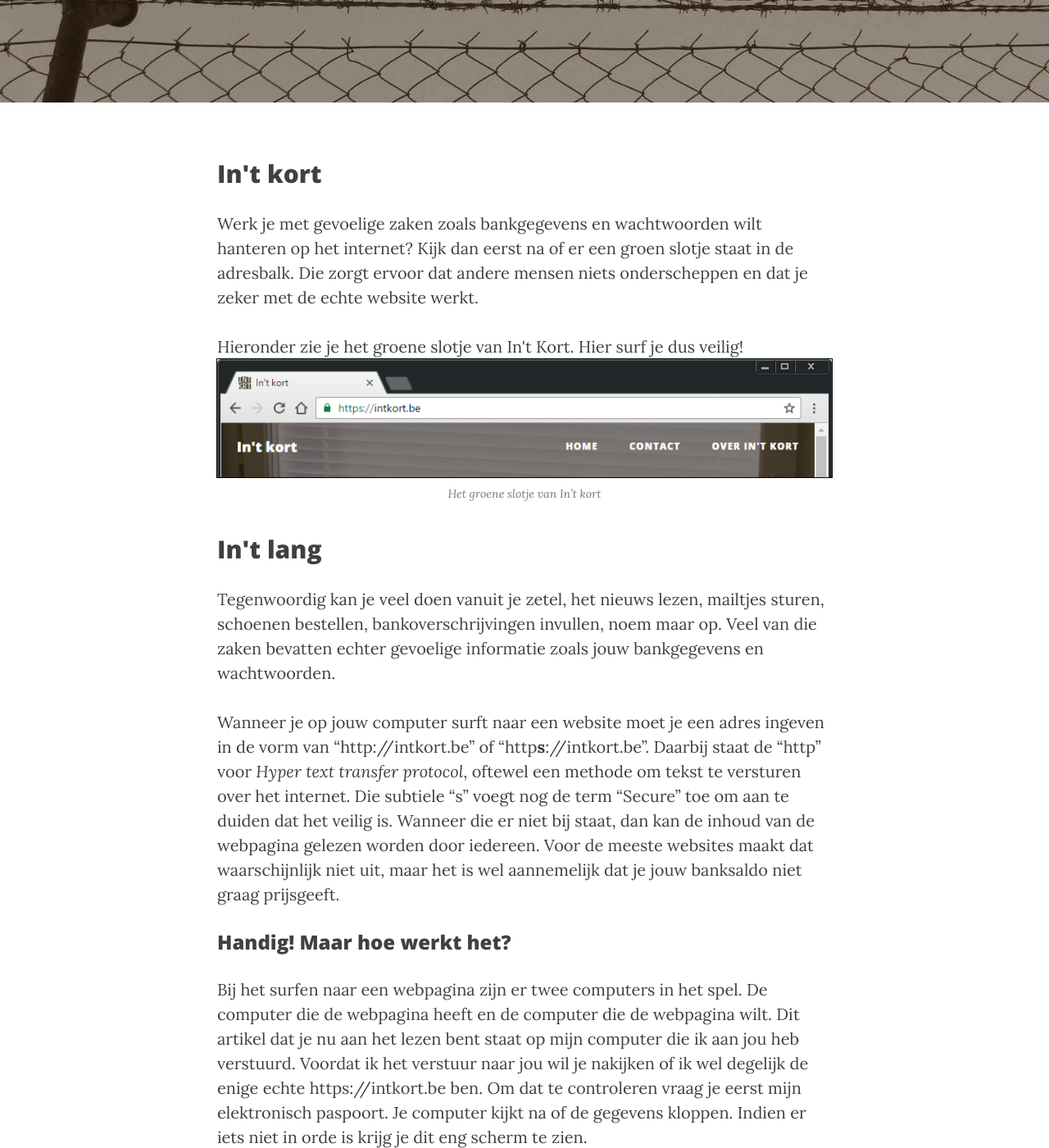
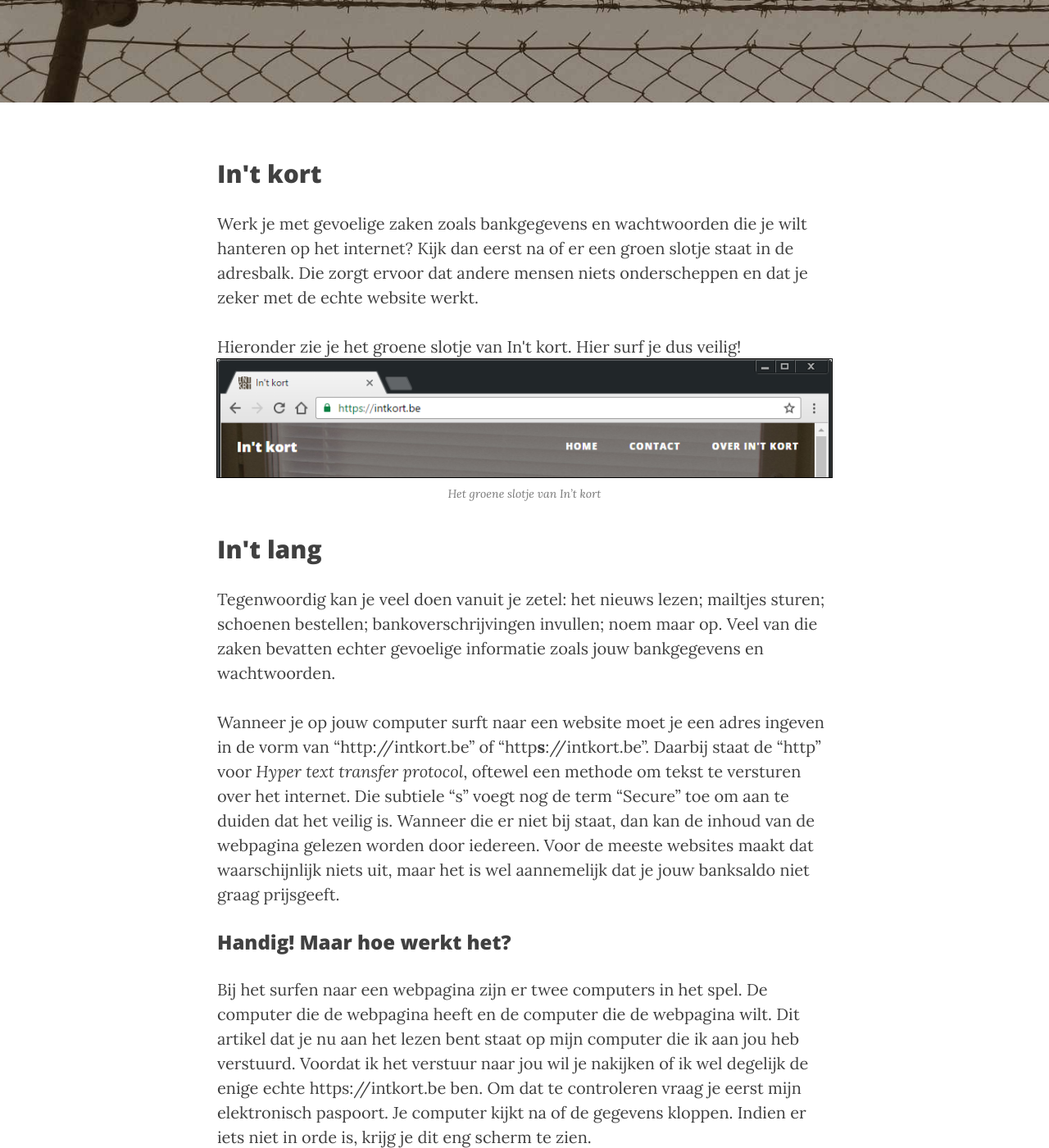
Before and after one commit to intkort/intkort.github.io, a Jekyll site: the page built from _posts/2016-05-10-veilig-surfen-op-het-internet.md, in a window 1280 px wide and 1400 px high, scrolled down 389 px. Shown: the whole window at 82% size. Built offline with Jekyll 4.4.1, drawn with Linux system fonts in a browser that asks for light colours; nearby versions of some CDN libraries; some web fonts are replaced; comment, search, counter and statistics services are not loaded; some of the changed text lies outside the part shown.

Commit message:
lotte remarks

```diff
--- a/_posts/2016-05-10-veilig-surfen-op-het-internet.md
+++ b/_posts/2016-05-10-veilig-surfen-op-het-internet.md
@@ -7,26 +7,26 @@
 ---
 ## In\'t kort
 
-Werk je met gevoelige zaken zoals bankgegevens en wachtwoorden wilt hanteren op het internet? Kijk dan eerst na of er een groen slotje staat in de adresbalk. Die zorgt ervoor dat andere mensen niets onderscheppen en dat je zeker met de echte website werkt.
+Werk je met gevoelige zaken zoals bankgegevens en wachtwoorden die je wilt hanteren op het internet? Kijk dan eerst na of er een groen slotje staat in de adresbalk. Die zorgt ervoor dat andere mensen niets onderscheppen en dat je zeker met de echte website werkt.
 
-Hieronder zie je het groene slotje van In\'t Kort. Hier surf je dus veilig!
+Hieronder zie je het groene slotje van In\'t kort. Hier surf je dus veilig!
 {% include modal_image.html image='/img/post/https/voorbeeld.png' modal-title='Het slotje van In\'t kort' footer='Het groene slotje van In\'t kort' %}
 
 ## In\'t lang
 
-Tegenwoordig kan je veel doen vanuit je zetel, het nieuws lezen, mailtjes sturen, schoenen bestellen, bankoverschrijvingen invullen, noem maar op. Veel van die zaken bevatten echter gevoelige informatie zoals jouw bankgegevens en wachtwoorden.
+Tegenwoordig kan je veel doen vanuit je zetel: het nieuws lezen; mailtjes sturen; schoenen bestellen; bankoverschrijvingen invullen; noem maar op. Veel van die zaken bevatten echter gevoelige informatie zoals jouw bankgegevens en wachtwoorden.
 
-Wanneer je op jouw computer surft naar een website moet je een adres ingeven in de vorm van "http://intkort.be" of "http**s**://intkort.be". Daarbij staat de "http" voor _Hyper text transfer protocol_, oftewel een methode om tekst te versturen over het internet. Die subtiele "s" voegt nog de term "Secure" toe om aan te duiden dat het veilig is. Wanneer die er niet bij staat, dan kan de inhoud van de webpagina gelezen worden door iedereen. Voor de meeste websites maakt dat waarschijnlijk niet uit, maar het is wel aannemelijk dat je jouw banksaldo niet graag prijsgeeft.
+Wanneer je op jouw computer surft naar een website moet je een adres ingeven in de vorm van "http://intkort.be" of "http**s**://intkort.be". Daarbij staat de "http" voor _Hyper text transfer protocol_, oftewel een methode om tekst te versturen over het internet. Die subtiele "s" voegt nog de term "Secure" toe om aan te duiden dat het veilig is. Wanneer die er niet bij staat, dan kan de inhoud van de webpagina gelezen worden door iedereen. Voor de meeste websites maakt dat waarschijnlijk niets uit, maar het is wel aannemelijk dat je jouw banksaldo niet graag prijsgeeft.
 
 ### Handig! Maar hoe werkt het?
 
-Bij het surfen naar een webpagina zijn er twee computers in het spel. De computer die de webpagina heeft en de computer die de webpagina wilt. Dit artikel dat je nu aan het lezen bent staat op mijn computer die ik aan jou heb verstuurd. Voordat ik het verstuur naar jou wil je nakijken of ik wel degelijk de enige echte https://intkort.be ben. Om dat te controleren vraag je eerst mijn elektronisch paspoort. Je computer kijkt na of de gegevens kloppen. Indien er iets niet in orde is krijg je dit eng scherm te zien.
+Bij het surfen naar een webpagina zijn er twee computers in het spel. De computer die de webpagina heeft en de computer die de webpagina wilt. Dit artikel dat je nu aan het lezen bent staat op mijn computer die ik aan jou heb verstuurd. Voordat ik het verstuur naar jou wil je nakijken of ik wel degelijk de enige echte https://intkort.be ben. Om dat te controleren vraag je eerst mijn elektronisch paspoort. Je computer kijkt na of de gegevens kloppen. Indien er iets niet in orde is, krijg je dit eng scherm te zien.
 
 {% include modal_image.html image='/img/post/https/onveilig.png' modal-title='Ongeldig elektronisch paspoort' modal-footer='Deze website heeft een ongeldig elektronisch paspoort, dus hier waarschuwt Google Chrome je. Je ziet ook dat de "https" doorstreept is.' footer='Website met een ongeldig elektronisch paspoort.' %}
 
-Als alles wel in orde is wordt de webpagina verstuurd. Vooraleer die verstuurd wordt zet de computer die de webpagina heeft er een elektronisch slot op dat enkel de computer die het wil lezen kan openmaken. Zo kan niemand anders de inhoud lezen.
+Als alles wel in orde is, wordt de webpagina verstuurd. Vooraleer die verstuurd wordt, zet de computer die de webpagina heeft er een elektronisch slot op dat enkel de computer die het wil lezen kan openmaken. Zo kan niemand anders de inhoud lezen.
 
-Tot zover de uitleg over veilig surfen op het internet. Indien je nog vragen hebt mag je me altijd mailen via <sebastiaan@intkort.be> of laat een bericht achter in de commentaar sectie hieronder. Veel (veilig) surfplezier!
+Tot zover de uitleg over veilig surfen op het internet. Indien je nog vragen hebt, mag je me altijd mailen via <sebastiaan@intkort.be> of een bericht achterlaten in de commentaarsectie hieronder. Veel (veilig) surfplezier!
 
 ### Bronnen en extra informatie
 - [Meer technische en achtergrondinformatie op wikipedia.org](https://nl.wikipedia.org/wiki/HyperText_Transfer_Protocol_Secure "meer technische en achtergrondinformatie op wikipedia.org")
```
